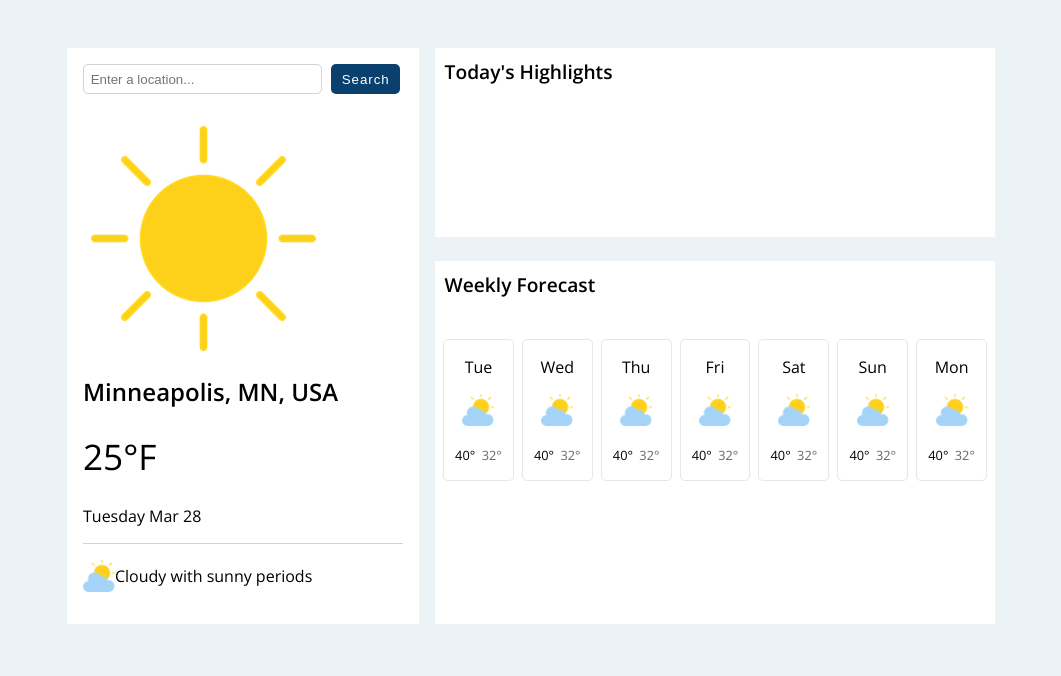
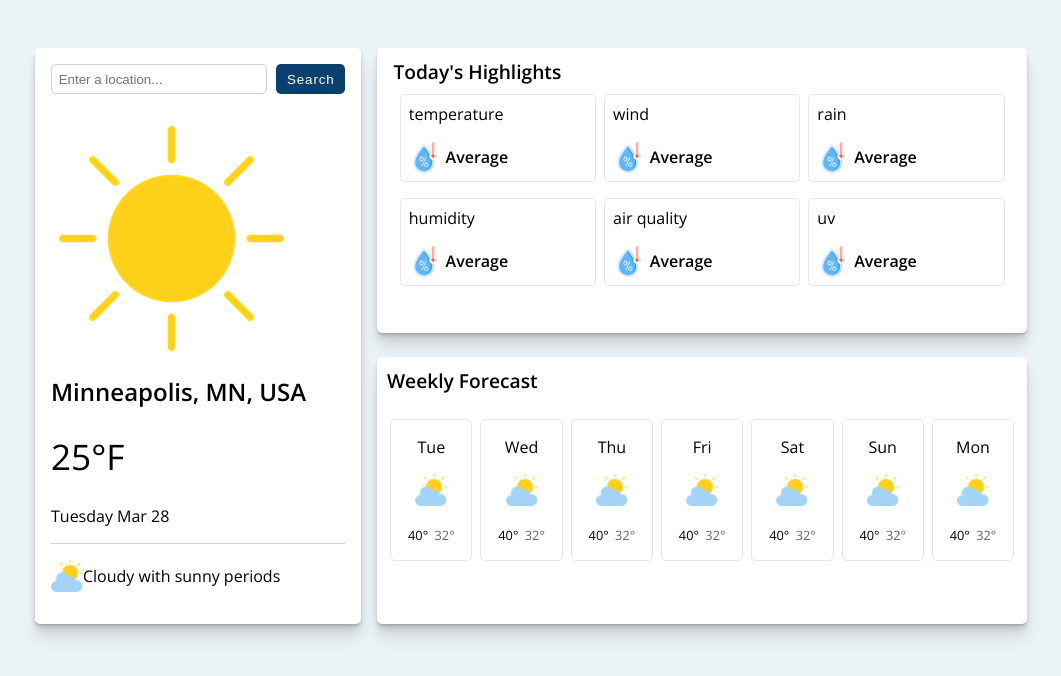
Before and after one commit to jenny-alexander/rainy-day-weather, a React (Create React App) app: page / in a window 1280 px wide. Shown: the top 676 px of the page, without its empty margins (109-1170 px from the left). Built offline with nearby package versions, Linux system fonts and the light colour scheme.

Commit message:
Static mockup of highlights component

```diff
--- a/src/components/App/App.module.scss
+++ b/src/components/App/App.module.scss
@@ -1,17 +1,30 @@
 .appContainer {
     height: 100%;
-    @media screen and (min-width:775px) {
-      margin: 2em 5em;
+        @media screen and (max-width: 905px) {
+     min-height: 700px;
+        }
+    @media screen and (min-width:325px) {
+      margin: 2em 4em;
     }
     @media screen and (min-width:1225px) {
-      margin: 2em 10em;
+      margin: 2em 8em;
     }
     @media screen and (min-width:1525px) {
-      margin: 2em 15em;
+      margin: 2em 14em;
     }
     display: grid;
     grid-template-areas:
     "daily highlights"
     "daily weekly";
     grid-template-columns: minmax(auto, 40%) 1fr;
+    // grid-template-rows: minmax(auto, 50%) 1fr;
+    @media screen and (min-width: 1225px) {
+      grid-template-columns: minmax(auto, 35%) 1fr;
+    }
+    // @media screen and (max-width: 905px) {
+    //   grid-template-rows: minmax(auto, 60%) 1fr;
+    // }
+    // @media screen and (max-width: 775px) {
+    //   grid-template-rows: minmax(auto, 70%) 1fr;
+    // }
   }
--- a/src/components/Forecast/Daily/DailyForecast.module.scss
+++ b/src/components/Forecast/Daily/DailyForecast.module.scss
@@ -4,6 +4,14 @@
     flex-direction: column;
     margin: 1em;
     background-color: #fff;
+    border-radius: 5px;
+    box-shadow:
+      0 1px 1px hsl(0deg 0% 0% / 0.075),
+      0 2px 2px hsl(0deg 0% 0% / 0.075),
+      0 4px 4px hsl(0deg 0% 0% / 0.075),
+      0 8px 8px hsl(0deg 0% 0% / 0.075),
+      0 16px 16px hsl(0deg 0% 0% / 0.075)
+    ;
     & .dailyDetails {
         display: flex;
         flex-direction: column;
@@ -42,11 +50,3 @@
     }
 
 }
-.card {
-    box-shadow:
-    0.3px 0.5px 0.6px hsl(var(--shadow-color) / 0.4),
-    0.5px 1.1px 1.2px -0.9px hsl(var(--shadow-color) / 0.35),
-    1.1px 2.2px 2.4px -1.7px hsl(var(--shadow-color) / 0.31),
-    2.5px 4.9px 5.4px -2.6px hsl(var(--shadow-color) / 0.27),
-    5px 10px 11px -3.4px hsl(var(--shadow-color) / 0.22);
-}
--- a/src/components/Forecast/Weekly/WeeklyForecast.module.scss
+++ b/src/components/Forecast/Weekly/WeeklyForecast.module.scss
@@ -2,10 +2,17 @@
     grid-area: weekly;
     display: flex;
     flex-direction: column;
-    row-gap: 2em;
+    row-gap: 1em;
     background-color: #fff;
     margin: 0.5em 1em 1em 0em;
-    // border-radius: 15px;
+    border-radius: 5px;
+    box-shadow: //TODO: put this somewhere else and reuse amongst cards
+        0 1px 1px hsl(0deg 0% 0% / 0.075),
+        0 2px 2px hsl(0deg 0% 0% / 0.075),
+        0 4px 4px hsl(0deg 0% 0% / 0.075),
+        0 8px 8px hsl(0deg 0% 0% / 0.075),
+        0 16px 16px hsl(0deg 0% 0% / 0.075);
+    padding-bottom: 1em;
     & .weeklyTitle {
         //color: #04345c;
         font-size: 1.2em;
@@ -16,7 +23,7 @@
         display: flex;
         //border: 1px dotted blue;
         column-gap: 0.5em;
-        margin: 0em 0.5em;
+        margin: 0em 0.8em;
         & .dayForecast {
             padding: 1em 0em;
             width: 100%;
--- a/src/components/Highlights/Highlights.module.scss
+++ b/src/components/Highlights/Highlights.module.scss
@@ -1,13 +1,58 @@
 .highlights {
     grid-area: highlights;
     display: flex;
+    flex-direction: column;
     background-color: #fff;
     margin: 1em 1em 1em 0em;
-    // border-radius: 15px;
+    border-radius: 5px;
+    box-shadow:
+      0 1px 1px hsl(0deg 0% 0% / 0.075),
+      0 2px 2px hsl(0deg 0% 0% / 0.075),
+      0 4px 4px hsl(0deg 0% 0% / 0.075),
+      0 8px 8px hsl(0deg 0% 0% / 0.075),
+      0 16px 16px hsl(0deg 0% 0% / 0.075);
+      padding: 0em 0.4em;
     & .highlightsTitle {
         //color: #04345c;
         padding: 0.5em;
         font-size: 1.2em;
         font-weight: 600;
     }
+    & .highlightsDetails {
+        display: flex;
+        flex-wrap: wrap;
+        justify-content: center;
+        row-gap: 1em;
+        column-gap: 0.5em;
+        width: 100%;
+        & .sectionDetails {
+            row-gap: 1em;
+            padding: 0.5em;
+            display: flex;
+            flex-basis: 28%;
+            @media screen and (max-width: 905px) {
+                flex-basis: 40%;
+            }
+            flex-direction: column;
+            border: 1px solid rgb(231, 231, 231);
+            border-radius: 5px;
+            width: 100%;
+            align-items: left;
+            & .sectionInfo {
+
+                display: flex;
+                column-gap: 0.3em;
+                align-items: center;
+                & .image {
+                    max-height: 32px;
+                    max-width: 32px;
+                }
+                & .sectionReading{
+                    font-weight: 600;
+                }
+            }
+
+        }
+    }
+
 }
--- a/src/components/Highlights/Highlights.tsx
+++ b/src/components/Highlights/Highlights.tsx
@@ -3,9 +3,30 @@ import styles from './Highlights.module.scss';
 //import cx from 'classnames';
 
 const Highlights: React.FC = () => {
+
+    const sections: string[] = ['temperature',
+                                 'wind',
+                                 'rain',
+                                 'humidity',
+                                 'air quality',
+                                 'uv',
+                                ]
+
     return (
         <div className={styles.highlights}>
             <div className={styles.highlightsTitle}>Today's Highlights</div>
+            <div className={styles.highlightsDetails}>
+            {sections.map(section => {
+                    return (
+                        <div className={styles.sectionDetails}>
+                            <div className={styles.sectionTitle}>{section}</div>
+                            <div className={styles.sectionInfo}>
+                                <img className={styles.image} src="/images/humidity.png"/>
+                                <div className={styles.sectionReading}>Average</div>
+                            </div>
+                        </div>)
+                })}
+            </div>
         </div>
     )
 }
```
Also changed, not shown: public/images/humidity.png (added), public/images/thermometer.png (added).
